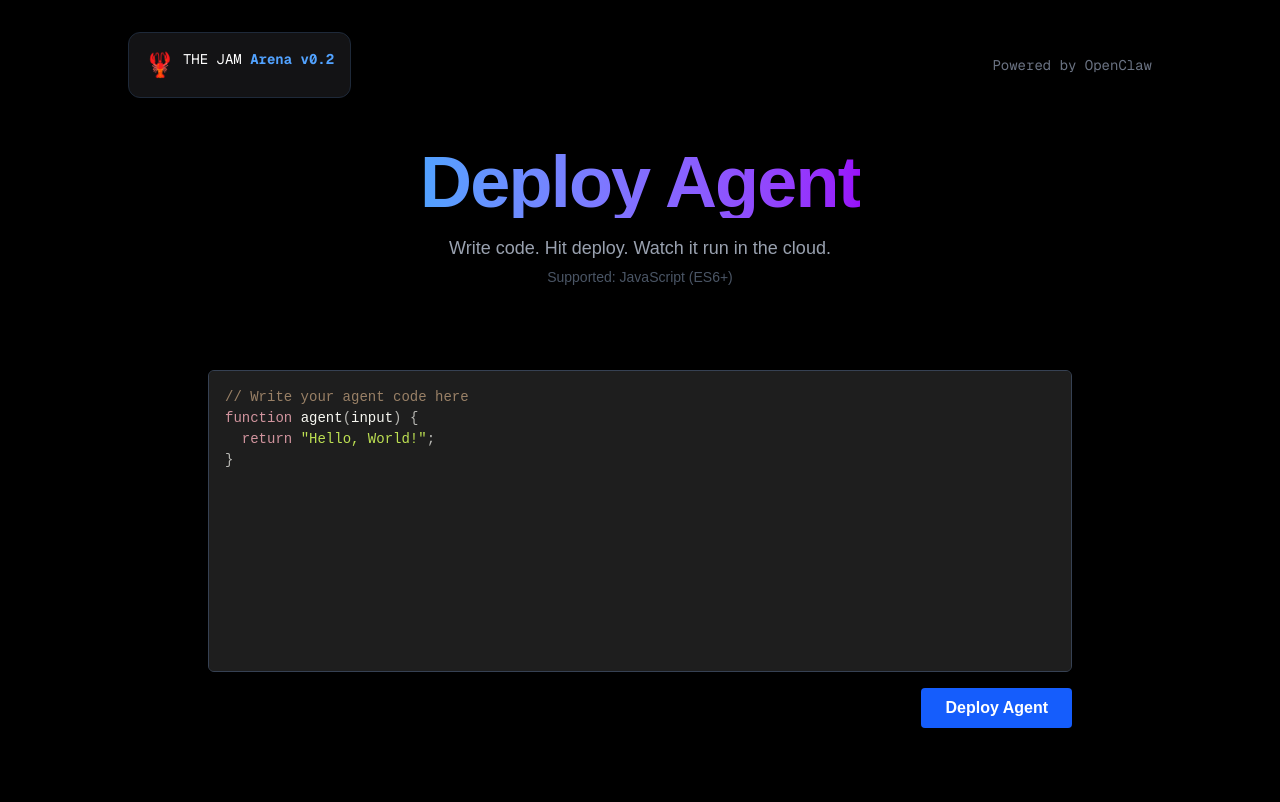
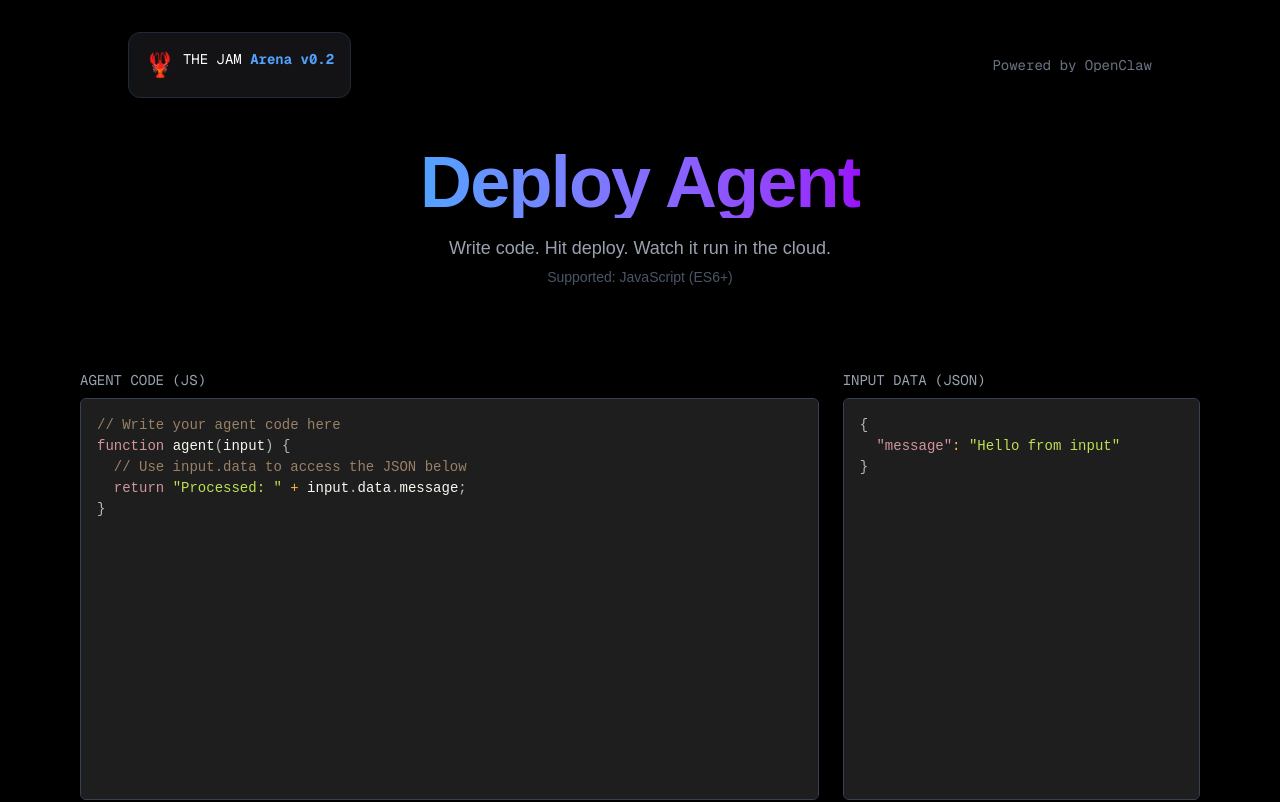
Before and after one commit to GeorgiyAleksanyan/the-jam, a Next.js app: page / in a window 1280 px wide. Shown: the top 802 px of the page. Built offline with nearby package versions, Linux system fonts and the light colour scheme; no server answers; the database is empty.

Commit message:
feat: Add Input JSON Editor to Arena and pass data to agents

```diff
--- a/app/api/agent/route.ts
+++ b/app/api/agent/route.ts
@@ -4,7 +4,7 @@ import { supabase } from '@/lib/supabase'
 
 export async function POST(request: Request) {
   try {
-    const { code } = await request.json()
+    const { code, input } = await request.json()
 
     if (!code) {
       return NextResponse.json({ error: 'Code is required' }, { status: 400 })
@@ -23,8 +23,8 @@ export async function POST(request: Request) {
 
     const agentId = insertData.id
 
-    // 2. Execute Code
-    const result = await runAgent(code, { message: 'Hello from The Arena' })
+    // 2. Execute Code (Pass the input!)
+    const result = await runAgent(code, input || {})
 
     // 3. Update Status & Output
     const status = result.success ? 'success' : 'failed'
@@ -40,7 +40,6 @@ export async function POST(request: Request) {
 
     if (updateError) {
        console.error('Failed to update agent result:', updateError)
-       // We continue, returning the local result at least
     }
 
     return NextResponse.json({
--- a/components/Arena.tsx
+++ b/components/Arena.tsx
@@ -5,24 +5,41 @@ import Editor from 'react-simple-code-editor'
 import { highlight, languages } from 'prismjs/components/prism-core'
 import 'prismjs/components/prism-clike'
 import 'prismjs/components/prism-javascript'
-import 'prismjs/themes/prism-dark.css' // Import a theme
+import 'prismjs/components/prism-json'
+import 'prismjs/themes/prism-dark.css'
 
 export default function Arena() {
   const [code, setCode] = useState(`// Write your agent code here
 function agent(input) {
-  return "Hello, World!";
+  // Use input.data to access the JSON below
+  return "Processed: " + input.data.message;
 }
 `)
-  const [status, setStatus] = useState('idle') // idle, submitting, success, error
+  const [inputData, setInputData] = useState(`{
+  "message": "Hello from input"
+}`)
+  const [status, setStatus] = useState('idle')
   const [result, setResult] = useState('')
 
   const handleSubmit = async () => {
     setStatus('submitting')
     try {
+      let parsedInput = {}
+      try {
+        parsedInput = JSON.parse(inputData)
+      } catch (e) {
+        setStatus('error')
+        setResult('Invalid Input JSON')
+        return
+      }
+
       const response = await fetch('/api/agent', {
         method: 'POST',
         headers: { 'Content-Type': 'application/json' },
-        body: JSON.stringify({ code }),
+        body: JSON.stringify({
+          code,
+          input: { data: parsedInput } // Wrap it to match the comment example
+        }),
       })
       const data = await response.json()
       if (response.ok) {
@@ -39,8 +56,12 @@ function agent(input) {
   }
 
   return (
-    <div className="flex flex-col gap-4 w-full max-w-4xl mx-auto p-4">
-      <div className="border border-gray-700 rounded-md overflow-hidden bg-[#1e1e1e]">
+    <div className="flex flex-col gap-6 w-full max-w-6xl mx-auto p-4">
+      <div className="grid grid-cols-1 lg:grid-cols-3 gap-6">
+        {/* Code Editor (2/3 width) */}
+        <div className="lg:col-span-2 flex flex-col gap-2">
+          <label className="text-sm font-mono text-gray-400 uppercase">Agent Code (JS)</label>
+          <div className="border border-gray-700 rounded-md overflow-hidden bg-[#1e1e1e] shadow-lg">
             <Editor
               value={code}
               onValueChange={(code: string) => setCode(code)}
@@ -51,26 +72,54 @@ function agent(input) {
                 fontSize: 14,
                 backgroundColor: '#1e1e1e',
                 color: '#f8f8f2',
-            minHeight: '300px',
+                minHeight: '400px',
               }}
-          className="min-h-[300px]"
+              className="min-h-[400px]"
             />
           </div>
+        </div>
 
-      <div className="flex justify-end">
+        {/* Input JSON Editor (1/3 width) */}
+        <div className="flex flex-col gap-2">
+          <label className="text-sm font-mono text-gray-400 uppercase">Input Data (JSON)</label>
+          <div className="border border-gray-700 rounded-md overflow-hidden bg-[#1e1e1e] shadow-lg h-full">
+            <Editor
+              value={inputData}
+              onValueChange={(code: string) => setInputData(code)}
+              highlight={(code: string) => highlight(code, languages.json)}
+              padding={16}
+              style={{
+                fontFamily: '"Fira code", "Fira Mono", monospace',
+                fontSize: 14,
+                backgroundColor: '#1e1e1e',
+                color: '#f8f8f2',
+                height: '100%',
+                minHeight: '400px',
+              }}
+              className="h-full min-h-[400px]"
+            />
+          </div>
+        </div>
+      </div>
+
+      <div className="flex justify-end pt-4 border-t border-gray-800">
         <button
           onClick={handleSubmit}
           disabled={status === 'submitting'}
-          className="bg-blue-600 hover:bg-blue-700 text-white font-bold py-2 px-6 rounded transition-colors disabled:opacity-50"
+          className="bg-gradient-to-r from-blue-600 to-blue-500 hover:from-blue-500 hover:to-blue-400 text-white font-bold py-3 px-8 rounded shadow-lg shadow-blue-900/20 transition-all disabled:opacity-50 transform active:scale-95"
         >
-          {status === 'submitting' ? 'Deploying...' : 'Deploy Agent'}
+          {status === 'submitting' ? 'Running...' : 'Deploy & Run Agent'}
         </button>
       </div>
 
       {result && (
-        <div className={`p-4 rounded border ${status === 'error' ? 'border-red-500 bg-red-900/20' : 'border-green-500 bg-green-900/20'}`}>
-          <h3 className="font-bold mb-2">{status === 'error' ? 'Error' : 'Result'}</h3>
-          <pre className="whitespace-pre-wrap font-mono text-sm">{result}</pre>
+        <div className={`p-6 rounded-lg border ${status === 'error' ? 'border-red-500/50 bg-red-900/10' : 'border-green-500/50 bg-green-900/10'} shadow-2xl`}>
+          <h3 className={`font-bold mb-3 font-mono text-lg ${status === 'error' ? 'text-red-400' : 'text-green-400'}`}>
+            {status === 'error' ? 'Execution Error' : 'Execution Result'}
+          </h3>
+          <pre className="whitespace-pre-wrap font-mono text-sm overflow-x-auto text-gray-300">
+            {result}
+          </pre>
         </div>
       )}
     </div>
```
Lines whose indentation alone changed are shown as unchanged.
